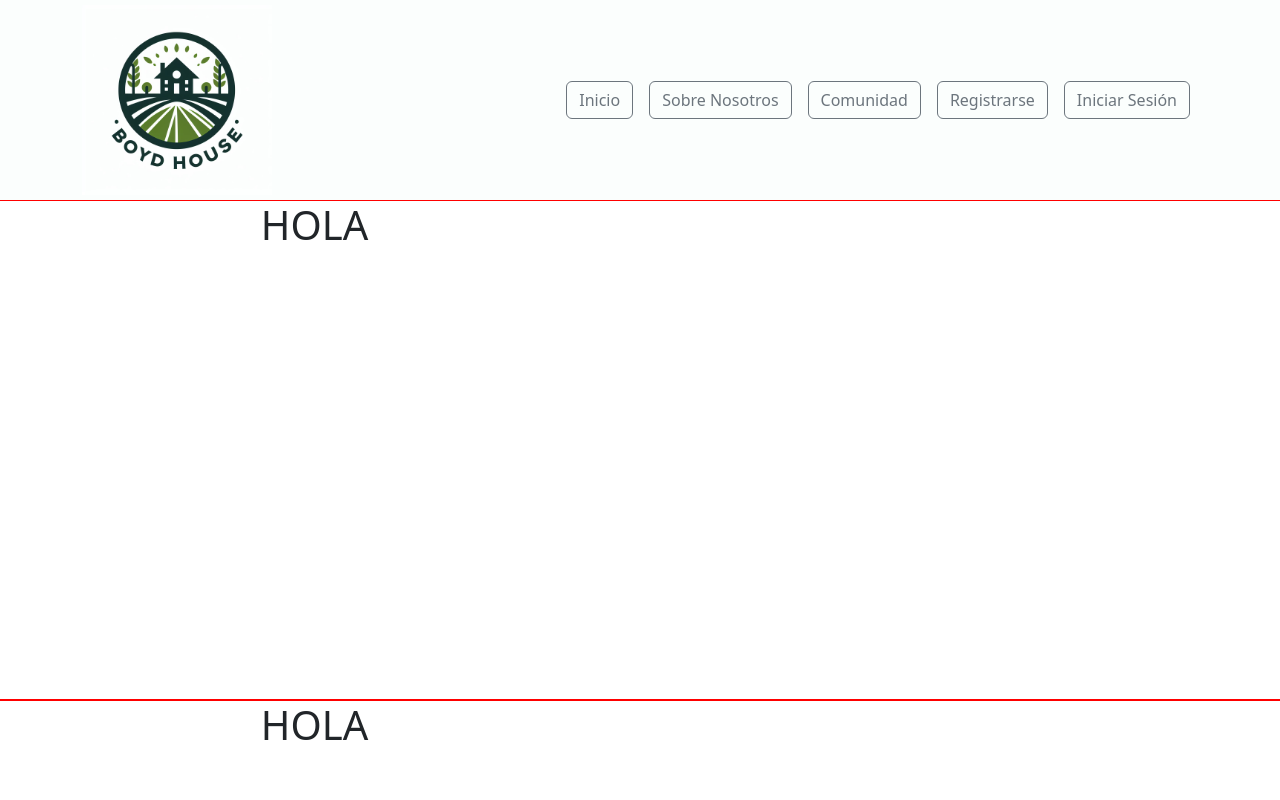
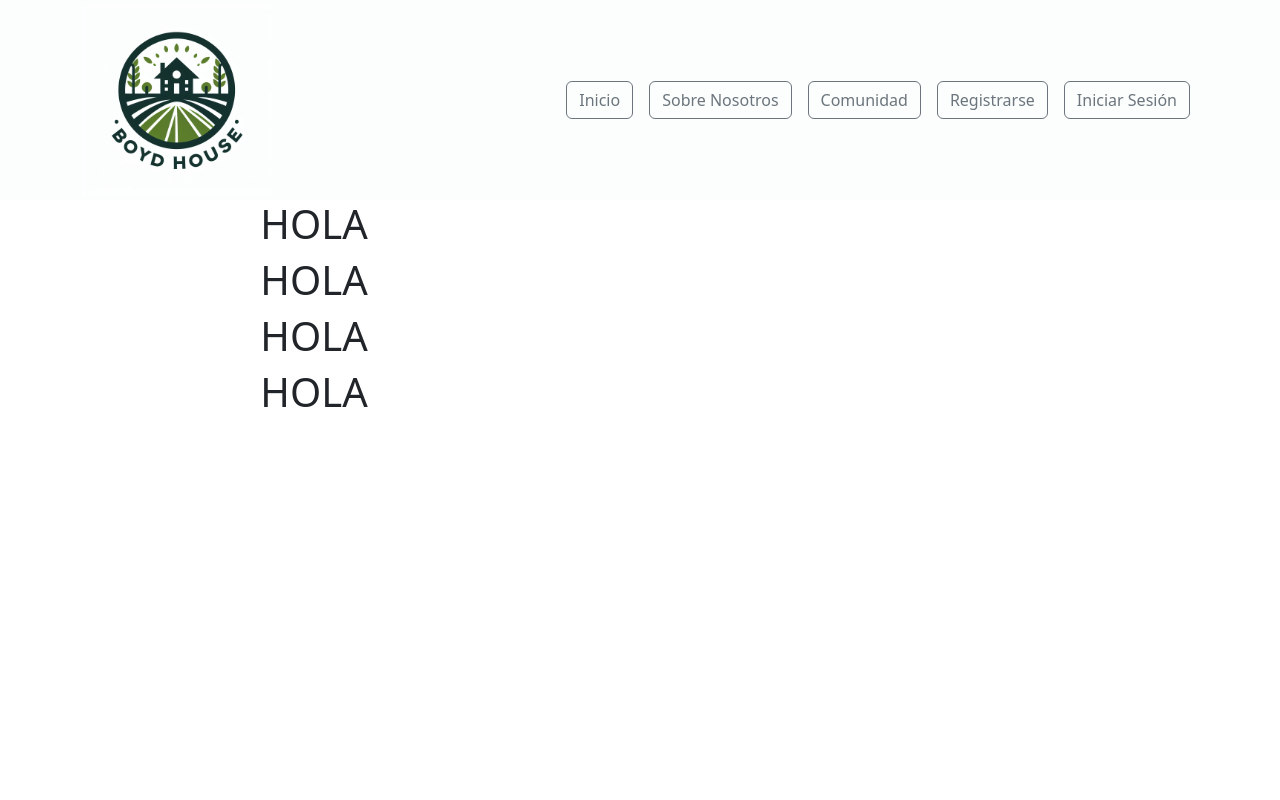
Before and after one commit to Pepesk34/TFG, a React (Create React App) app in the folder proyecto/client/: page /about in a window 1280 px wide. Shown: the top 800 px of the page. Built offline with nearby package versions, Linux system fonts and the light colour scheme.

Commit message:
row frutas

```diff
--- a/proyecto/client/src/components/componentes_cuerpo/about.js
+++ b/proyecto/client/src/components/componentes_cuerpo/about.js
@@ -12,22 +12,22 @@ function About() {
 
     return(
         <div className='contenedor' id='about-main'>
-            <div className='row about-fruta'>
+            <div className='row about-tomate'>
                 <div className='col-6'>
                     <h1>HOLA</h1>
                 </div>
             </div>
-            <div className='row about-fruta'>
+            <div className='row about-pimiento'>
                 <div className='col-6'>
                     <h1>HOLA</h1>
                 </div>
             </div>
-            <div className='row about-fruta'>
+            <div className='row about-berenjena'>
                 <div className='col-6'>
                     <h1>HOLA</h1>
                 </div>
             </div>
-            <div className='row about-fruta'>
+            <div className='row about-calabacin'>
                 <div className='col-6'>
                     <h1>HOLA</h1>
                 </div>
```
